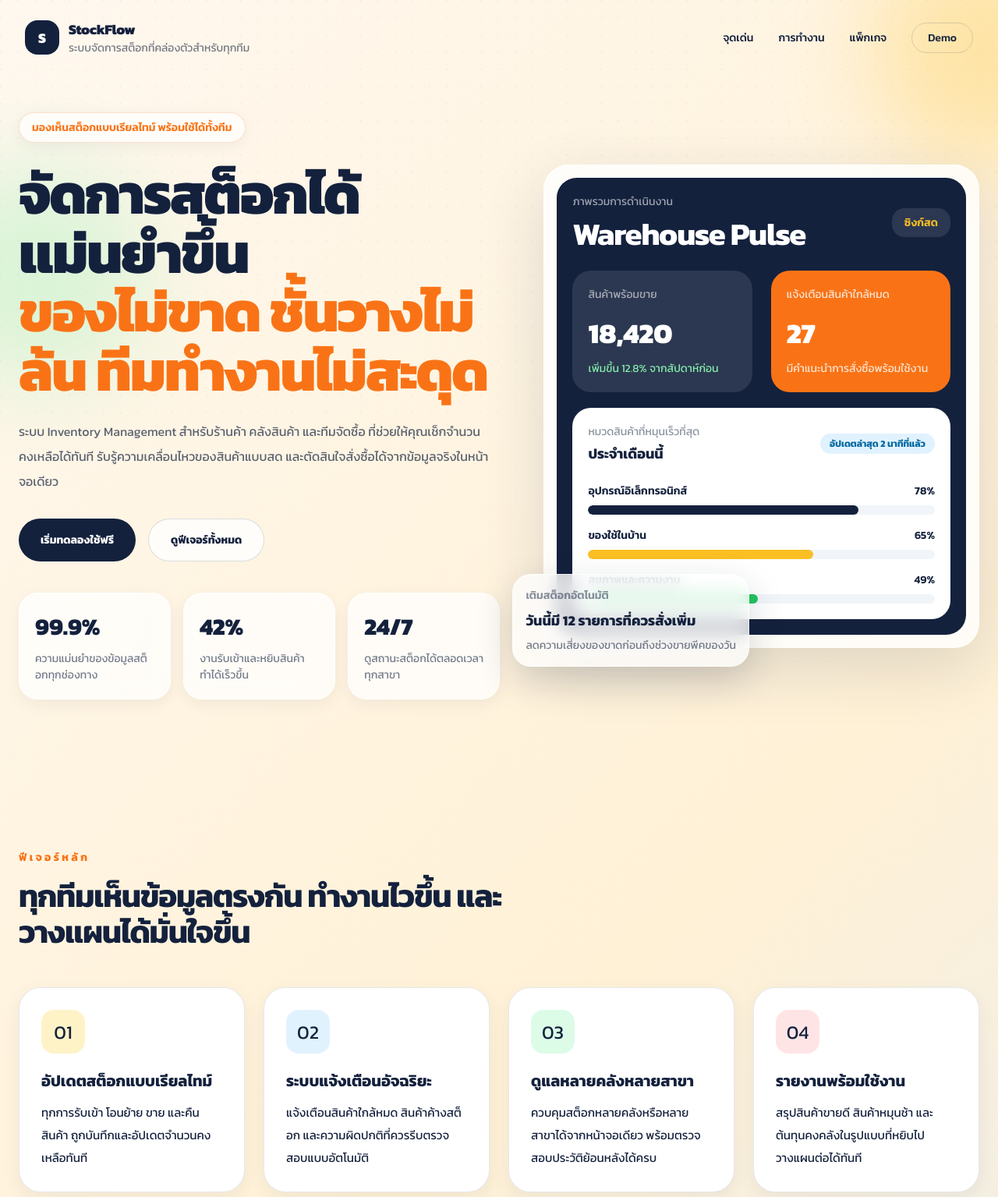
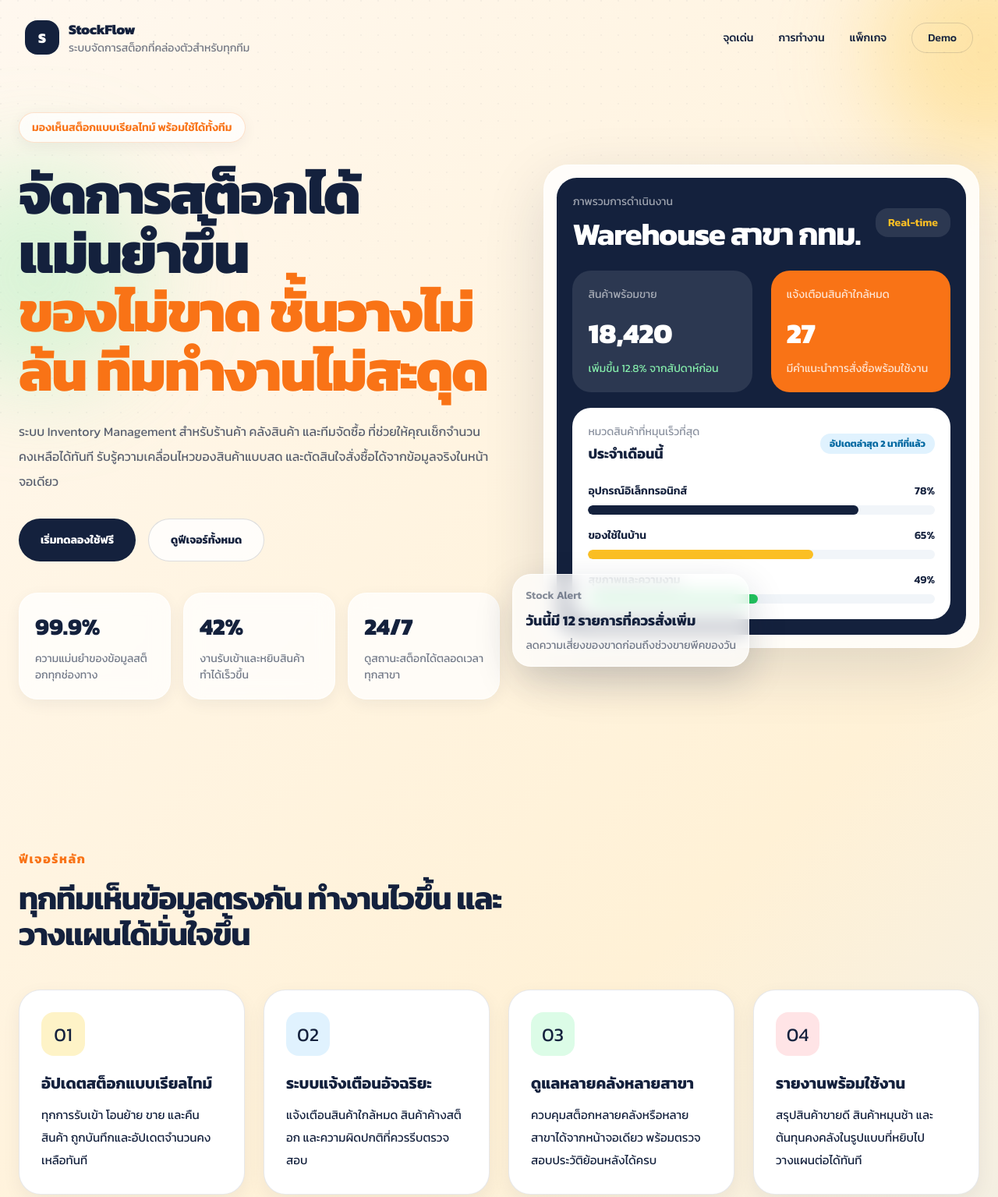
Before and after one commit to jkkitti/jsd12_week_04, a plain HTML site: page 08_my-landing-page/index.html in a window 1280 px wide. Shown: the top 1535 px of the page at 78% size. Drawn offline with Linux system fonts and the light colour scheme.

Commit message:
edit text

```diff
--- a/08_my-landing-page/css.css
+++ b/08_my-landing-page/css.css
@@ -68,7 +68,11 @@
   top: 0;
   height: 34rem;
   opacity: 0.5;
-  background-image: radial-gradient(circle at 1px 1px, rgba(20, 33, 61, 0.08) 1px, transparent 0);
+  background-image: radial-gradient(
+    circle at 1px 1px,
+    rgba(20, 33, 61, 0.08) 1px,
+    transparent 0
+  );
   background-size: 22px 22px;
 }
 
@@ -136,7 +140,9 @@
 }
 
 .main-nav a {
-  transition: color 0.2s ease, border-color 0.2s ease;
+  transition:
+    color 0.2s ease,
+    border-color 0.2s ease;
 }
 
 .main-nav a:hover {
@@ -471,9 +477,9 @@
 }
 
 .section-kicker {
-  font-size: 0.875rem;
+  font-size: 1rem;
   font-weight: 700;
-  letter-spacing: 0.24em;
+  letter-spacing: 0.1em;
   text-transform: uppercase;
   color: var(--ember);
 }
--- a/08_my-landing-page/index.html
+++ b/08_my-landing-page/index.html
@@ -7,7 +7,7 @@
     <link rel="preconnect" href="https://fonts.googleapis.com" />
     <link rel="preconnect" href="https://fonts.gstatic.com" crossorigin />
     <link
-      href="https://fonts.googleapis.com/css2?family=Kanit:wght@300;400;500;600;700;800&display=swap"
+      href="https://fonts.googleapis.com/css2?family=Kanit:ital,wght@0,100;0,200;0,300;0,400;0,500;0,600;0,700;0,800;0,900;1,100;1,200;1,300;1,400;1,500;1,600;1,700;1,800;1,900&display=swap"
       rel="stylesheet"
     />
     <link rel="stylesheet" href="css.css" />
@@ -84,9 +84,9 @@
                 <div class="panel-header">
                   <div>
                     <p class="panel-label">ภาพรวมการดำเนินงาน</p>
-                    <h2>Warehouse Pulse</h2>
+                    <h2>Warehouse สาขา กทม.</h2>
                   </div>
-                  <div class="live-badge">ซิงก์สด</div>
+                  <div class="live-badge">Real-time</div>
                 </div>
 
                 <div class="summary-grid">
@@ -149,7 +149,7 @@
             </div>
 
             <div class="floating-card">
-              <p class="floating-label">เติมสต็อกอัตโนมัติ</p>
+              <p class="floating-label">Stock Alert</p>
               <p class="floating-title">วันนี้มี 12 รายการที่ควรสั่งเพิ่ม</p>
               <p class="floating-text">
                 ลดความเสี่ยงของขาดก่อนถึงช่วงขายพีคของวัน
@@ -178,7 +178,7 @@
               <h3>ระบบแจ้งเตือนอัจฉริยะ</h3>
               <p>
                 แจ้งเตือนสินค้าใกล้หมด สินค้าค้างสต็อก
-                และความผิดปกติที่ควรรีบตรวจสอบแบบอัตโนมัติ
+                และความผิดปกติที่ควรรีบตรวจสอบ
               </p>
             </article>
             <article class="feature-card">
```
